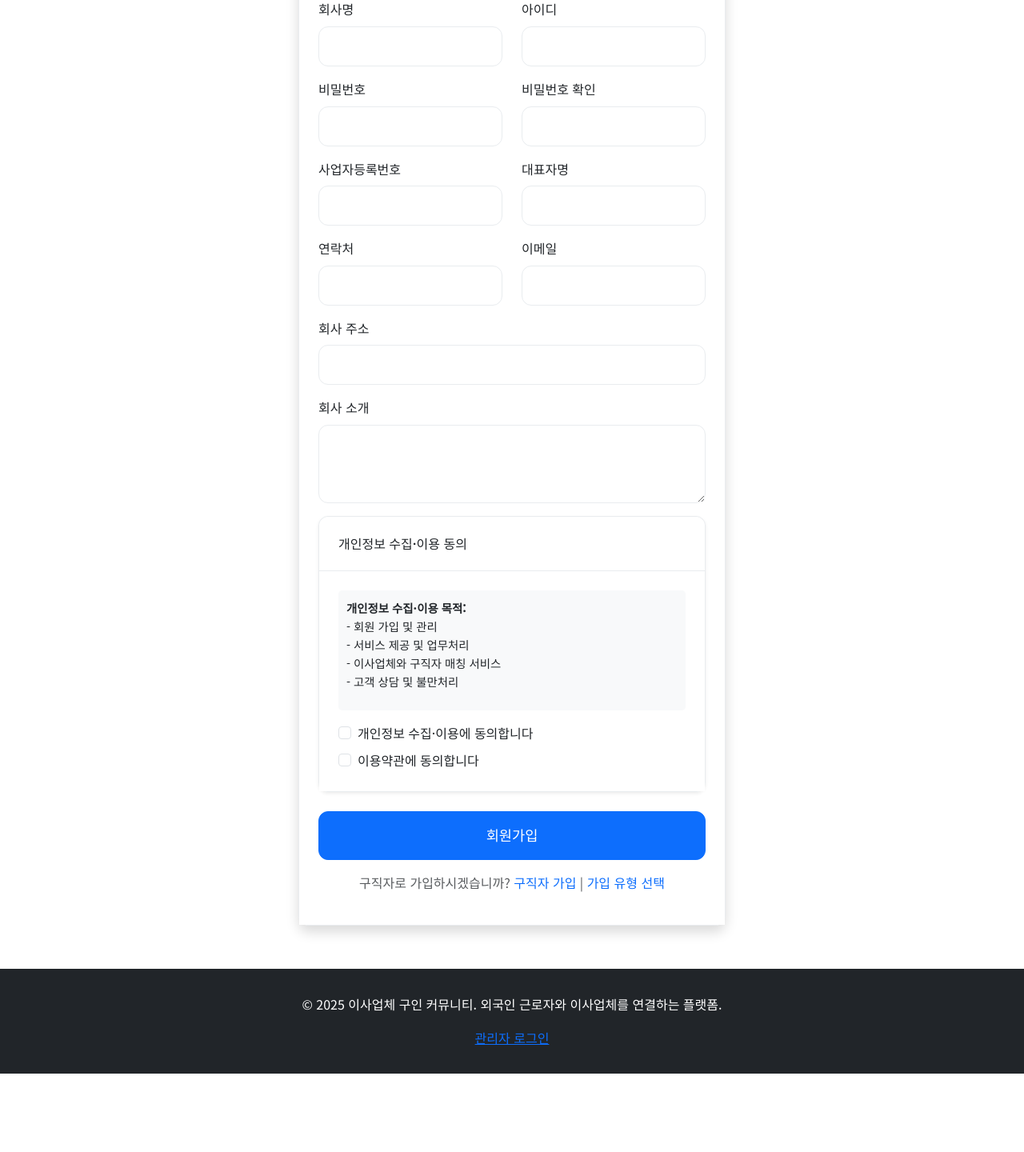
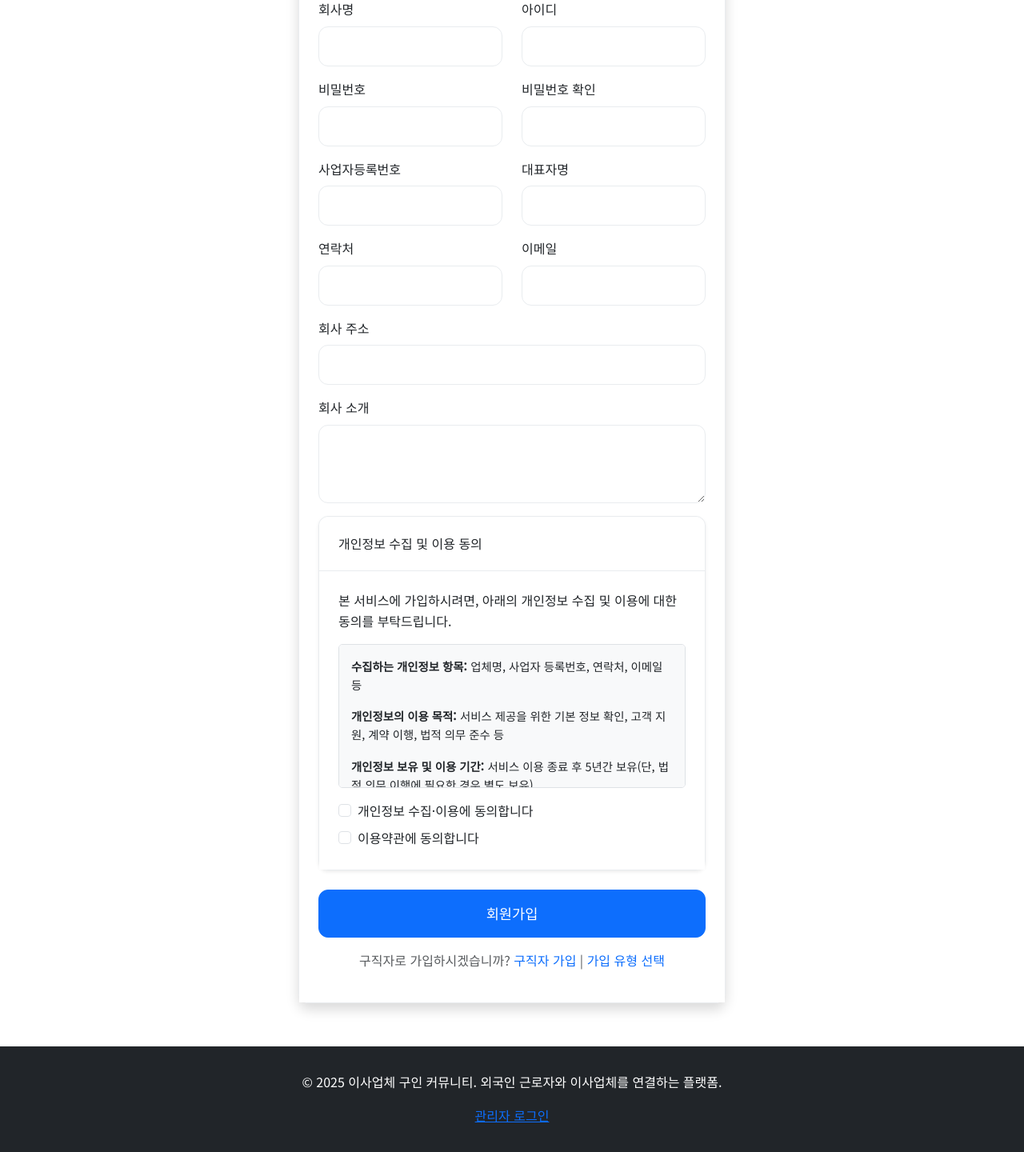
Before and after one commit to chunja07/MovingBridge, a Flask app: page /register/company in a window 1280 px wide. Shown: the part 266-1706 px from the top of the page at 80% size. Before the commit the page ends 1608 px from the top, so only its background shows below. Run offline with Flask 3, Linux system fonts and the light colour scheme; some libraries are stand-ins or nearby versions.

Commit message:
Update registration forms with detailed privacy policies for users and companies
Refactor registration and company registration templates to include comprehensive privacy policy text, including data collection, usage, and retention periods for both user types.

Replit-Commit-Author: Agent
Replit-Commit-Session-Id: 0f8dae57-bfae-4d91-bc04-a7b4eaf506f1
Replit-Commit-Checkpoint-Type: full_checkpoint
Replit-Commit-Screenshot-Url: https://storage.googleapis.com/screenshot-production-us-central1/f03fd319-b2ac-458b-ba6e-ce1261aad4c0/0f8dae57-bfae-4d91-bc04-a7b4eaf506f1/Q0IK37T

```diff
--- a/templates/register_company.html
+++ b/templates/register_company.html
@@ -106,26 +106,21 @@
                         <!-- 개인정보 동의 섹션 -->
                         <div class="card mb-4">
                             <div class="card-header">
-                                <h6 class="mb-0">개인정보 수집·이용 동의</h6>
+                                <h6 class="mb-0">개인정보 수집 및 이용 동의</h6>
                             </div>
                             <div class="card-body">
-                                <div class="privacy-text mb-3" style="max-height: 150px; overflow-y: auto; font-size: 0.9em; background-color: #f8f9fa; padding: 10px; border-radius: 5px;">
-                                    <strong>개인정보 수집·이용 목적:</strong><br>
-                                    - 회원 가입 및 관리<br>
-                                    - 서비스 제공 및 업무처리<br>
-                                    - 이사업체와 구직자 매칭 서비스<br>
-                                    - 고객 상담 및 불만처리<br><br>
+                                <p class="mb-3">본 서비스에 가입하시려면, 아래의 개인정보 수집 및 이용에 대한 동의를 부탁드립니다.</p>
 
-                                    <strong>수집하는 개인정보 항목:</strong><br>
-                                    - 회사명, 사업자등록번호, 대표자명<br>
-                                    - 연락처, 이메일, 회사주소<br>
-                                    - 아이디, 비밀번호<br><br>
+                                <div class="privacy-text mb-3" style="max-height: 180px; overflow-y: auto; font-size: 0.9em; background-color: #f8f9fa; padding: 15px; border-radius: 5px; border: 1px solid #dee2e6;">
+                                    <p><strong>수집하는 개인정보 항목:</strong> 업체명, 사업자 등록번호, 연락처, 이메일 등</p>
 
-                                    <strong>개인정보 보유·이용 기간:</strong><br>
-                                    - 회원 탈퇴 시까지 또는 법정 보유기간<br><br>
+                                    <p><strong>개인정보의 이용 목적:</strong> 서비스 제공을 위한 기본 정보 확인, 고객 지원, 계약 이행, 법적 의무 준수 등</p>
 
-                                    <strong>동의 거부권:</strong><br>
-                                    개인정보 수집·이용에 대한 동의를 거부할 권리가 있으나, 동의 거부 시 서비스 이용이 제한될 수 있습니다.
+                                    <p><strong>개인정보 보유 및 이용 기간:</strong> 서비스 이용 종료 후 5년간 보유(단, 법적 의무 이행에 필요한 경우 별도 보유)</p>
+
+                                    <p><strong>동의를 거부할 권리:</strong> 개인정보 수집에 대한 동의를 거부할 권리가 있으며, 거부 시 서비스 이용이 제한될 수 있습니다.</p>
+
+                                    <p class="mb-0 text-muted">"동의함"을 클릭하시면 개인정보 수집 및 이용에 동의한 것으로 간주됩니다.</p>
                                 </div>
 
                                 <div class="form-check mb-2">
```
Also changed, not shown: replit.md (+2 -0 lines), templates/register.html (+10 -16 lines).
